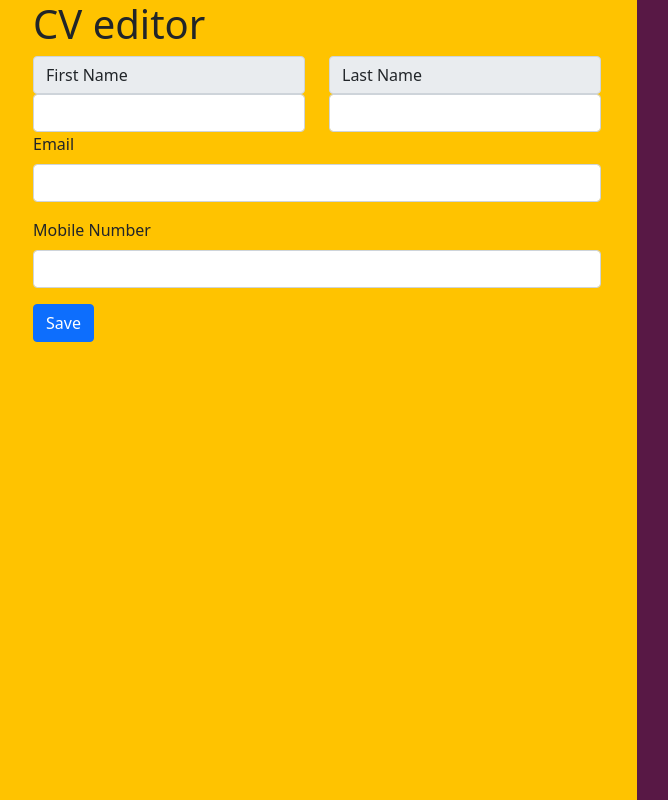
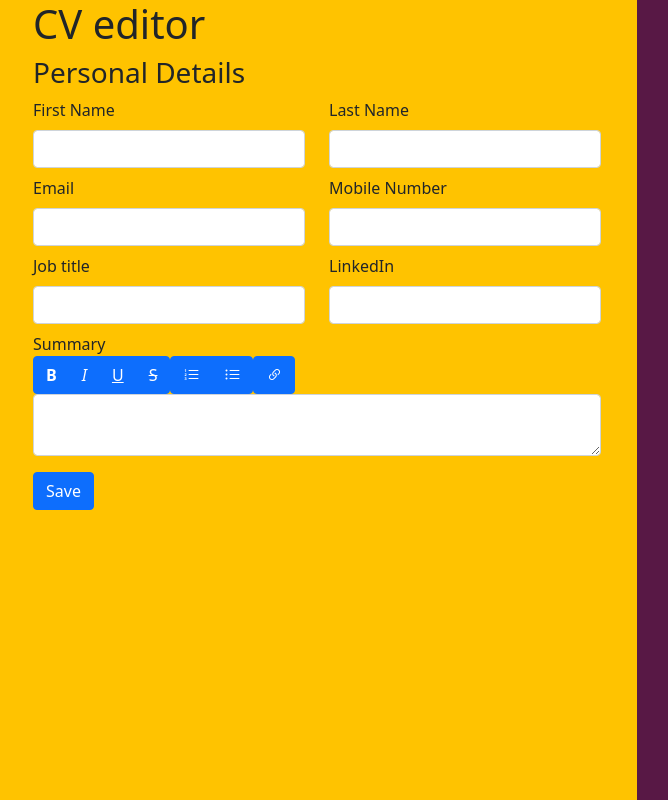
Before and after one commit to janoshr/cv-app, a Next.js app: page /editor in a window 1280 px wide. Shown: the whole page, without its empty margins (3-671 px from the left). Built offline with nearby package versions, Linux system fonts and the light colour scheme.

Commit message:
bootstrap icons added summay text area added personal input fields added

```diff
--- a/package.json
+++ b/package.json
@@ -10,6 +10,7 @@
   },
   "dependencies": {
     "bootstrap": "^5.0.0-beta3",
+    "bootstrap-icons": "^1.5.0",
     "next": "11.0.1",
     "react": "17.0.2",
     "react-dom": "17.0.2",
--- a/src/components/Editor.tsx
+++ b/src/components/Editor.tsx
@@ -31,9 +31,11 @@ interface Personal {
   firstName: string,
   lastName: string,
   email: string,
+  title?: string,
   tel?: string,
-  linkedin?: string,
+  linkedIn?: string,
   website?: string,
+  summary: string,
 }
 
 export interface CV {
--- a/src/components/InputField.tsx
+++ b/src/components/InputField.tsx
@@ -1,20 +1,22 @@
 import React from 'react'
 
 export default function InputField({ data, label }:any) {
+  let id = `${data?.id}-input`
   return (
     <>
       {label &&
-        <label className={label.className ?? "form-label"}>
+        <label className={label.className ?? "form-label"} htmlFor={id}>
           {label.name}
         </label>
       }
       <input
         type={data.type ?? "text"}
         name={data.name}
-        id={data?.id}
+        id={id}
         className={data.className ?? "form-control"}
         value={data.value}
         onChange={data.onChange}
+        placeholder={data.placeholder ?? ""}
       />
     </>
   )
--- a/src/components/PersonalInput.tsx
+++ b/src/components/PersonalInput.tsx
@@ -1,12 +1,15 @@
 import React, { FormEvent, useState } from 'react'
 import { ACTIONS, CV } from './Editor'
 import InputField from './InputField';
+import SummaryInput from './SummaryInput';
 
 export default function PersonalInput({ personal, dispatch }: any) {
   const [email, setEmail] = useState(personal.email ?? "");
   const [firstName, setFirstName] = useState(personal.firstName ?? "");
   const [lastName, setLastName] = useState(personal.lastName ?? "");
   const [tel, setTel] = useState(personal.tel ?? "")
+  const [linkedIn, setLinkedIn] = useState(personal.linkedIn ?? "");
+  const [title, setTitle] = useState(personal.title ?? "");
 
   function handleSubmit(e: FormEvent) {
     dispatch({
@@ -14,7 +17,9 @@ export default function PersonalInput({ personal, dispatch }: any) {
         email: email,
         firstName: firstName,
         lastName: lastName,
-        tel: tel
+        tel: tel,
+        linkedIn: linkedIn,
+        title: title
       }
     })
     e.preventDefault()
@@ -22,8 +27,9 @@ export default function PersonalInput({ personal, dispatch }: any) {
 
   return (
     <div>
+      <h3>Personal Details</h3>
       <form onSubmit={handleSubmit} >
-        <div className="row">
+        <div className="row mb-2">
           <div className="col">
             <InputField
               data={{
@@ -32,7 +38,7 @@ export default function PersonalInput({ personal, dispatch }: any) {
                 value: firstName,
                 onChange: (e: any) => setFirstName(e.target.value)
               }}
-              label={{ className: "input-group-text", name: "First Name" }}
+              label={{ name: "First Name" }}
             />
           </div>
           <div className="col">
@@ -43,11 +49,12 @@ export default function PersonalInput({ personal, dispatch }: any) {
                 value: lastName,
                 onChange: (e: any) => setLastName(e.target.value)
               }}
-              label={{ className: "input-group-text", name: "Last Name" }}
+              label={{ name: "Last Name" }}
             />
           </div>
         </div>
-        <div className="mb-3">
+        <div className="row mb-2">
+          <div className="col">
             <InputField
               data={{
                 type: "email",
@@ -59,7 +66,7 @@ export default function PersonalInput({ personal, dispatch }: any) {
               label={{ name: "Email" }}
             />
           </div>
-        <div className="mb-3">
+          <div className="col">
             <InputField
               data={{
                 name: "tel",
@@ -70,8 +77,36 @@ export default function PersonalInput({ personal, dispatch }: any) {
               label={{ name: "Mobile Number" }}
             />
           </div>
+        </div>
+        <div className="row mb-2">
+          <div className="col">
+            <InputField
+              data={{
+                name: "title",
+                id: "title",
+                value: title,
+                onChange: (e:any) => setTitle(e.target.value)
+              }}
+              label={{name: "Job title"}}
+            />
+          </div>
+          <div className="col">
+            <InputField
+              data={{
+                name: "linkedin",
+                id: "linkedin",
+                value: linkedIn,
+                onChange: (e:any) => setLinkedIn(e.target.value)
+              }}
+              label={{name: "LinkedIn"}}
+            />
+          </div>
+        </div>
+        <SummaryInput summary={personal.summary} />
         <div className="mb-3">
-          <button type="submit" className="btn btn-primary btn-block">Save</button>
+          <button type="submit" className="btn btn-primary btn-block">
+            Save
+          </button>
         </div>
       </form>
     </div>
--- /dev/null
+++ b/src/components/SummaryInput.tsx
@@ -0,0 +1,47 @@
+import React from 'react'
+
+export default function SummaryInput({ summary }:any) {
+  return (
+    <>
+      <label htmlFor="summary">Summary</label>
+      <div className="btn-toolbar" role="toolbar">
+        <div className="btn-group" role="group">
+          <button className="btn btn-primary">
+            <b>B</b>
+          </button>
+          <button className="btn btn-primary">
+            <i>I</i>
+          </button>
+          <button className="btn btn-primary">
+            <u>U</u>
+          </button>
+          <button className="btn btn-primary">
+            <del>S</del>
+          </button>
+        </div>
+        <div className="btn-group" role="group">
+          <button className="btn btn-primary">
+            <i className="bi bi-list-ol"></i>
+          </button>
+          <button className="btn btn-primary">
+            <i className="bi bi-list-ul"></i>
+          </button>
+        </div>
+        <div className="btn-group" role="group">
+          <button className="btn btn-primary">
+            <i className="bi bi-link-45deg"></i>
+          </button>
+        </div>
+      </div>
+      <div className="mb-3">
+        <textarea className="form-control" id="summary" name="summary">
+          {
+          // TODO markdown parsing and rich text display
+          // TODO make element controlled
+          // TODO connect up buttons
+          }
+        </textarea>
+      </div>
+    </>
+  )
+}
--- a/src/pages/_app.tsx
+++ b/src/pages/_app.tsx
@@ -1,4 +1,5 @@
 import '../styles/globals.css'
+import 'bootstrap-icons/font/bootstrap-icons.css'
 import 'bootstrap/dist/css/bootstrap.css'
 import type { AppProps } from 'next/app'
 
```
Also changed, not shown: 1 other file (tests, documents, lock files or other folders). Lines whose indentation alone changed are shown as unchanged.
